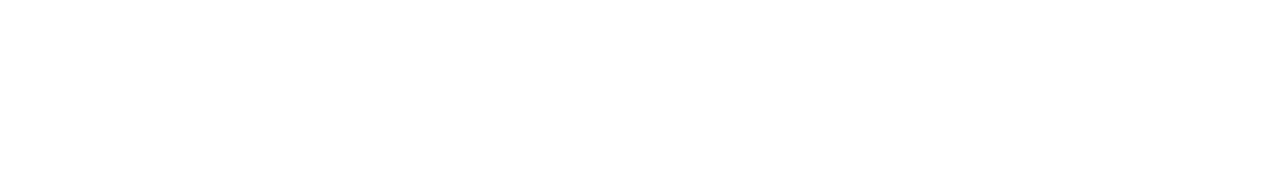
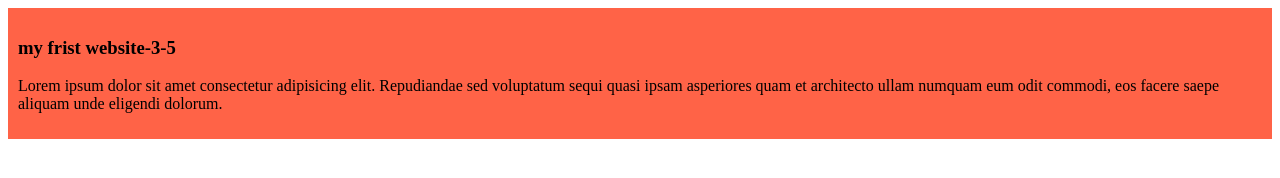
Before and after one commit to mdanisur821/my-simple-website-3-5, a plain HTML site: page index.html in a window 1280 px wide. Drawn offline with Linux system fonts and the light colour scheme.

Commit message:
added the frist blog

```diff
--- a/index.html
+++ b/index.html
@@ -4,8 +4,14 @@
     <meta charset="UTF-8">
     <meta name="viewport" content="width=device-width, initial-scale=1.0">
     <title>my simple website-3-5</title>
+    <link rel="stylesheet" href="styles/blog.css">
+
 </head>
 <body>
+    <div>
+        <h3>my frist website-3-5</h3>
+        <p>Lorem ipsum dolor sit amet consectetur adipisicing elit. Repudiandae sed voluptatum sequi quasi ipsam asperiores quam et architecto ullam numquam eum odit commodi, eos facere saepe aliquam unde eligendi dolorum.</p>
+    </div>
 
 </body>
 </html>
--- /dev/null
+++ b/styles/blog.css
@@ -0,0 +1,4 @@
+div{
+    background-color: tomato;
+    padding: 10px;
+}
```
